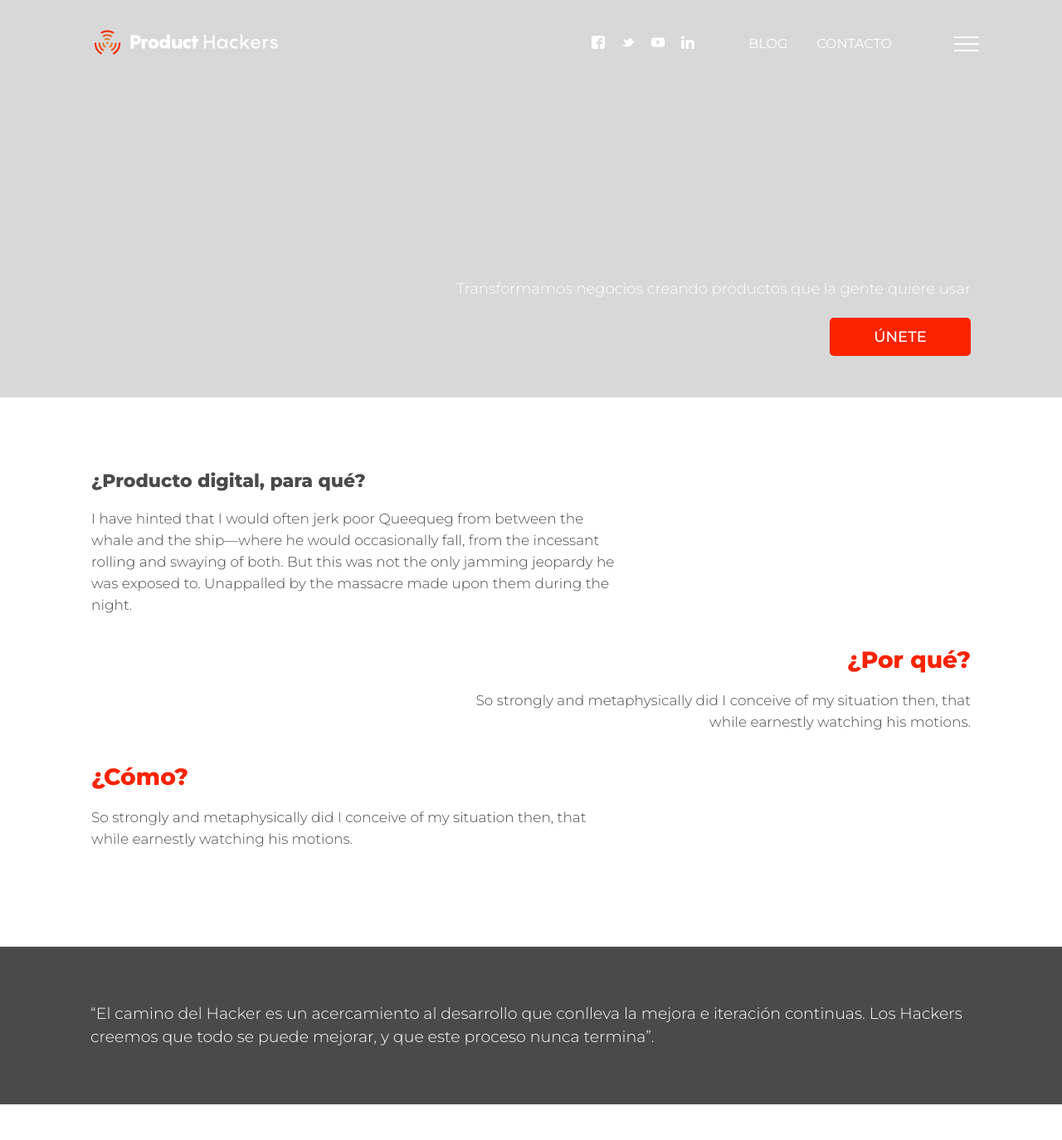
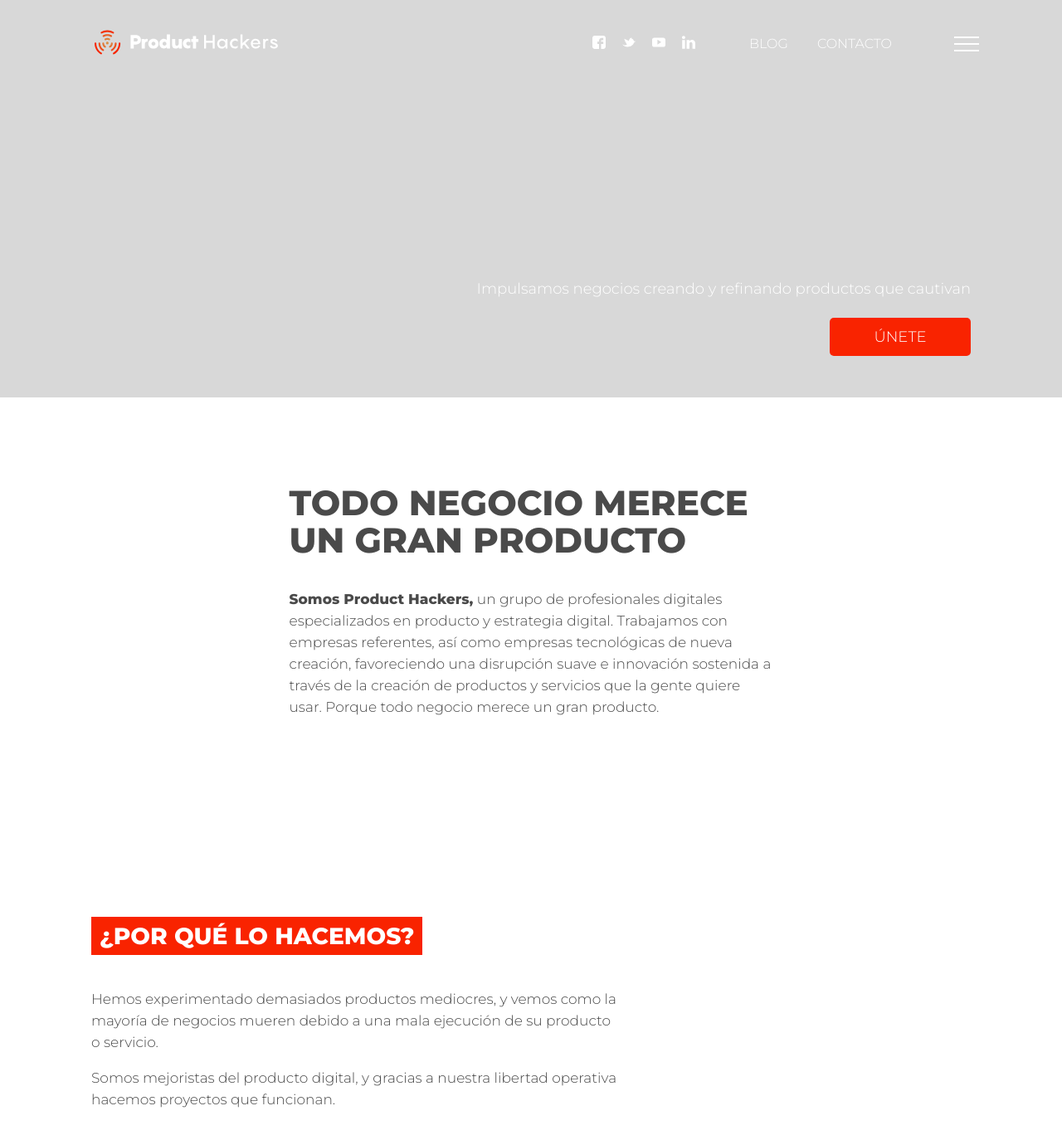
Before and after one commit to ProductHackers/ph-website-theme, a Jekyll site: the page built from index.md, in a window 1280 px wide and 1400 px high. Shown: the top 1374 px of the window at 83% size. Built offline with Jekyll 4.4.1, drawn with Linux system fonts in a browser that asks for light colours; some of the changed text lies outside the part shown.

Commit message:
Modified home

```diff
--- /dev/null
+++ b/_data/home.json
@@ -0,0 +1,54 @@
+{
+  "section_intro": {
+    "cta_text": "Impulsamos negocios creando y refinando productos que cautivan"
+  },
+  "section_context": {
+    "who": {
+      "title": "Todo negocio merece un gran producto",
+      "text": "<b>Somos Product Hackers,</b> un grupo de profesionales digitales especializados en producto y estrategia digital. Trabajamos con empresas referentes, así como empresas tecnológicas de nueva creación, favoreciendo una disrupción suave e innovación sostenida a través de la creación de productos y servicios que la gente quiere usar. Porque todo negocio merece un gran producto."
+    },
+    "blocks": [
+      {
+        "title": "¿Por qué lo hacemos?",
+        "text": [
+          "Hemos experimentado demasiados productos mediocres, y vemos como la mayoría de negocios mueren debido a una mala ejecución de su producto o servicio.",
+          "Somos mejoristas del producto digital, y gracias a nuestra libertad operativa hacemos proyectos que funcionan."
+        ]
+      },
+      {
+        "title": "¿Para qué lo hacemos?",
+        "text": [
+          "Deseamos que haya más productos que la gente quiera usar, por eso ayudamos a nuestros clientes a no perderse entre tanta disrupción y alternativas de innovación.",
+          "Redefinimos y perfeccionamos de forma continua nuestra manera de ejecutar proyectos con base tecnológica, para mejorar las probabilidades de éxito de cualquier tipo de negocio."
+        ]
+      },
+      {
+        "title": "así somos",
+        "text": [
+          "Analizamos la situación de negocio, diseñamos una solución estratégica, y aplicamos una ejecución excelente.",
+          "Sin dogmas, ni bolas de cristal. Sólo nos mueve nuestro talento con valores y las ganas de innovar."
+        ]
+      },
+      {
+        "title": "a lo que venimos",
+        "text": [
+          "Aplicamos disrupción e innovación suaves para favorecer la estabilidad y la visión estratégica de nuestros clientes, manteniendo la obsesión por fascinar al usuario final.",
+          "Soñamos con poder compartir un ecosistema empresarial e innovador español que esté a la altura de los mejores del mundo."
+        ]
+      }
+    ]
+  },
+  "section_quote": {
+    "text": "“The Hacker Way is an approach to building that involves continuous improvement and iteration. Hackers believe that something can always be better, and that nothing is ever complete”",
+    "atribution": "MARK ZUCKERBERG  -  Facebook CEO"
+  },
+  "section_brands": [
+    {
+      "name": "Grupo Planeta",
+      "image": "planeta.jpg"
+    }
+  ],
+  "section_contact": {
+
+  }
+}
--- /dev/null
+++ b/_data/team.json
@@ -0,0 +1,3 @@
+{
+
+}
--- a/_includes/head.html
+++ b/_includes/head.html
@@ -2,7 +2,7 @@
   <meta charset="utf-8">
   <meta http-equiv="X-UA-Compatible" content="IE=edge">
   <meta name="viewport" content="width=device-width, initial-scale=1.0">
-  <link href="https://fonts.googleapis.com/css?family=Montserrat:200,300,400,500,700,800,900" rel="stylesheet">
+  <link href="https://fonts.googleapis.com/css?family=Montserrat:300,300i,800,900" rel="stylesheet">
   <link rel="stylesheet" href="{{ "/assets/css/main.css" | relative_url }}">
   {% if page.custom_css %}
     {% for stylesheet in page.custom_css %}
@@ -15,6 +15,9 @@
   {% if page.hasMenu %}
     <script async src="{{ "/assets/js/menu.js" | relative_url }}"></script>
   {% endif %}
+  {% if page.hasAccordion %}
+    <script async src="{{ "/assets/js/accordion.js" | relative_url }}"></script>
+  {% endif %}
   {%- if jekyll.environment == 'production' and site.google_analytics -%}
     {%- include google-analytics.html -%}
   {%- endif -%}
--- a/_includes/menu.html
+++ b/_includes/menu.html
@@ -2,8 +2,7 @@
   <div id="menu__wrapper" class="menu__wrapper">
     <ul>
       <a href="{{ site.baseurl }}{% link unete.md %}"><li class="highlighted">únete</li></a>
-      <a href="#"><li>filosofía</li></a>
-      <a href="#"><li>contacto</li></a>
+      <a href="{{ site.baseurl }}{% link contacto.md %}"><li>contacto</li></a>
       <a href="#"><li>blog</li></a>
     </ul>
   </div>
--- /dev/null
+++ b/_layouts/contacto.html
@@ -0,0 +1,4 @@
+---
+title: Product Hackers - contacto
+layout: default
+---
--- a/_layouts/default.html
+++ b/_layouts/default.html
@@ -9,12 +9,12 @@
       <main class="page-content" aria-label="Content">
         <div class="wrapper">
           {{ content }}
-
-          {% include footer.html %}
         </div>
       </main>
     </div>
 
+    {% include footer.html %}
+
     {% include prevent-scroll-script.html %}
   </body>
 </html>
--- a/_layouts/home.html
+++ b/_layouts/home.html
@@ -5,7 +5,7 @@ layout: default
 
 <section class="h-section__intro">
   <div class="bottom__text">
-    <h1>Transformamos negocios creando productos que la gente quiere usar</h1>
+    <h1>{{ site.data.home.section_intro.cta_text }}</h1>
     <div class="bottom__cta">
       {% include buttons/cta.html text="únete" link="#" %}
    </div>
@@ -13,18 +13,24 @@ layout: default
 </section>
 
 <section class="h-section__context">
-  <div class="context__paragraph first">
-    <h2>¿Producto digital, para qué?</h2>
-    <p>I have hinted that I would often jerk poor Queequeg from between the whale and the ship—where he would occasionally fall, from the incessant rolling and swaying of both. But this was not the only jamming jeopardy he was exposed to. Unappalled by the massacre made upon them during the night.</p>
+  <div class="context__paragraph intro">
+    <h2>{{ site.data.home.section_context.who.title }}</h2>
+    <p>{{ site.data.home.section_context.who.text }}</p>
   </div>
-  <div class="context__paragraph second">
-    <h2 class="highlighted">¿Por qué?</h2>
-    <p>So strongly and metaphysically did I conceive of my situation then, that while earnestly watching his motions.</p>
-  </div>
-  <div class="context__paragraph third">
-    <h2 class="highlighted">¿Cómo?</h2>
-    <p>So strongly and metaphysically did I conceive of my situation then, that while earnestly watching his motions.</p>
-  </div>
+  {% for block in site.data.home.section_context.blocks %}
+    {% assign modulo = forloop.index | modulo: 2 %}
+    {% if modulo == 1 %}
+      {% assign style = 'left' %}
+    {% elsif modulo == 0 %}
+      {% assign style = 'right' %}
+    {% endif %}
+    <div class="{{ "context__paragraph" | append: " " | append: style }}">
+      <h2 class="highlighted"><span class="text">{{ block.title }}</span></h2>
+      {% for paragraph in block.text %}
+        <p>{{ paragraph }}</p>
+      {% endfor %}
+    </div>
+  {% endfor %}
 </section>
 
 <section class="h-section__quote">
--- a/_sass/ph-website-theme/home.scss
+++ b/_sass/ph-website-theme/home.scss
@@ -66,6 +66,7 @@ section.h-section__context {
   display: grid;
   grid-template-rows: auto auto auto;
   grid-template-columns: auto auto;
+  grid-row-gap: 50px;
   padding-left: 110px;
   padding-right: 110px;
   padding-top: 70px;
@@ -77,35 +78,40 @@ section.h-section__context {
     line-height: 26px;
     color: #4A4A4A;
 
-    &.first {
-      grid-row-start: 1;
-      grid-column-start: 1;
+    h2 {
+      font-weight: 800;
+      font-size: 22px;
+      color: #4A4A4A;
+      &.highlighted {
+        font-size: 28px;
+        background-color: $brand-color;
+        color: white;
+        display: inline-block;
+        padding: 10px;
+        text-transform: uppercase;
+      }
+    }
+
+    &.intro {
+      max-width: 55%;
+      justify-self: center;
+      margin-bottom: 150px;
+      h2 {
+        font-size: 42px;
+        line-height: 45px;
+        text-transform: uppercase;
+      }
+    }
+
+    &.left {
       grid-column-end: span 2;
       max-width: 60%;
     }
-    &.second {
-      grid-row-start: 2;
-      grid-column-start: 1;
+    &.right {
       grid-column-end: span 2;
       text-align: right;
       max-width: 60%;
       justify-self: end;
-    }
-    &.third {
-      grid-row-start: 3;
-      grid-column-start: 1;
-      grid-column-end: span 2;
-      max-width: 60%;
-    }
-  }
-
-  .context__paragraph > h2 {
-    font-weight: 800;
-    font-size: 22px;
-    color: #4A4A4A;
-    &.highlighted {
-      font-size: 28px;
-      color: $brand-color;
     }
   }
 }
@@ -219,24 +225,70 @@ section.h-section__contact {
 
   section.h-section__context {
     grid-template-columns: 100%;
-    padding-left: 20px;
-    padding-right: 20px;
+    padding-left: 0;
+    padding-right: 0;
     padding-top: 31px;
     padding-bottom: 50px;
+    grid-row-gap: 30px;
 
     .context__paragraph {
+      font-size: 16px;
       text-align: center;
-      font-size: 16px;
-      &.first {
+      h2 {
+        width: 100%;
+        text-align: left;
+        font-size: 22px;
+      }
+
+      &.intro {
+        max-width: 100%;
+        text-align: left;
+        padding-left: 20px;
+        padding-right: 20px;
+        margin-bottom: 0;
+        h2 {
+          font-size: 28px;
+          line-height: 32px;
+        }
+      }
+      &.left {
+        width: 100%;
         max-width: 100%;
       }
-      &.second {
+      &.right {
+        width: 100%;
         max-width: 100%;
         justify-self: center;
         text-align: center;
       }
-      &.third {
-        max-width: 100%;
+
+      &:not(.intro) {
+        h2 {
+          background-image: url('../images/plus_icon.svg');
+          background-repeat: no-repeat;
+          background-position-x: 97%;
+          background-position-y: 50%;
+          padding-left: 20px;
+          margin: 0;
+          cursor: pointer;
+
+          span {
+            display: inline-block;
+            width: 86%;
+          }
+        }
+        p {
+          display: none;
+          padding-left: 20px;
+          padding-right: 20px;
+        }
+
+        &.expand {
+          p {
+            display: block;
+            height: 100%;
+          }
+        }
       }
     }
     .context__paragraph > h2 {
@@ -245,7 +297,6 @@ section.h-section__contact {
       color: #4A4A4A;
       &.highlighted {
         font-size: 20px;
-        color: $brand-color;
       }
     }
   }
--- /dev/null
+++ b/assets/js/accordion.js
@@ -0,0 +1,10 @@
+(function() {
+  window.addEventListener('load', function() {
+    var accordionClickable = document.querySelectorAll('.context__paragraph h2.highlighted');
+    accordionClickable.forEach(function(item) {
+      item.addEventListener('click', function(e) {
+        item.parentNode.classList.toggle('expand');
+      });
+    });
+  });
+})();
```
Also changed, not shown: contacto.md (added, +5 -0 lines), index.md (+1 -0 lines), assets/images/brands/planeta.jpg (added), assets/images/plus_icon.svg (added).
